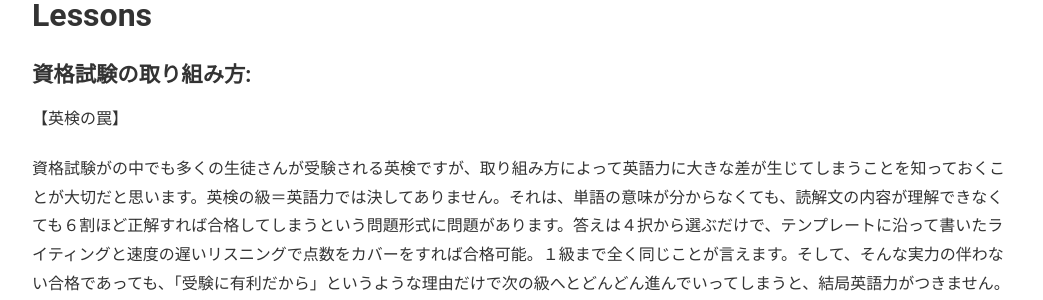
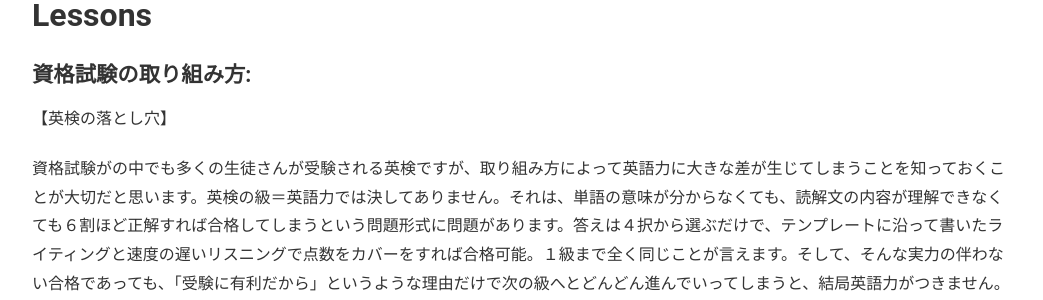
Before and after one commit to phocean/akispace, a Jekyll site: the page built from lessons.md, in a window 1280 px wide and 900 px high. Shown: the part 162-462 px from the top of the window, without its empty margins (118-1161 px from the left). Built offline with Jekyll 4.4.1, drawn with Linux system fonts in a browser that asks for light colours.

Commit message:
Update lessons.md

```diff
--- a/lessons.md
+++ b/lessons.md
@@ -10,7 +10,7 @@
 
 <h4>資格試験の取り組み方:</h4>
 
-【英検の罠】
+【英検の落とし穴】
 
 資格試験がの中でも多くの生徒さんが受験される英検ですが、取り組み方によって英語力に大きな差が生じてしまうことを知っておくことが大切だと思います。英検の級＝英語力では決してありません。それは、単語の意味が分からなくても、読解文の内容が理解できなくても６割ほど正解すれば合格してしまうという問題形式に問題があります。答えは４択から選ぶだけで、テンプレートに沿って書いたライティングと速度の遅いリスニングで点数をカバーをすれば合格可能。１級まで全く同じことが言えます。そして、そんな実力の伴わない合格であっても、「受験に有利だから」というような理由だけで次の級へとどんどん進んでいってしまうと、結局英語力がつきません。「英検＝英語力が身についている」と思われている方も多いと思いますが、英検を英語力と捉えてしまっているために、以下のグラフが表すような評価のズレが出てきてしまうのでしょうね。
 
```
